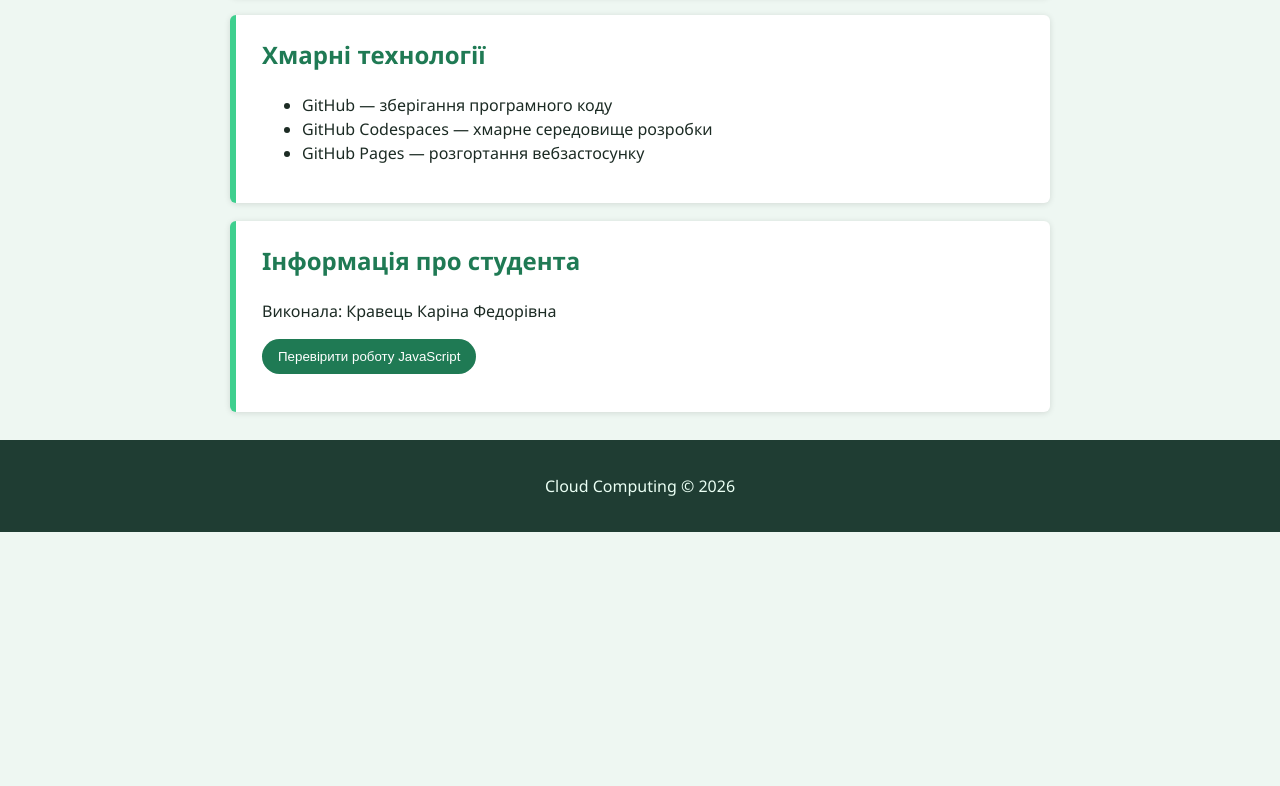
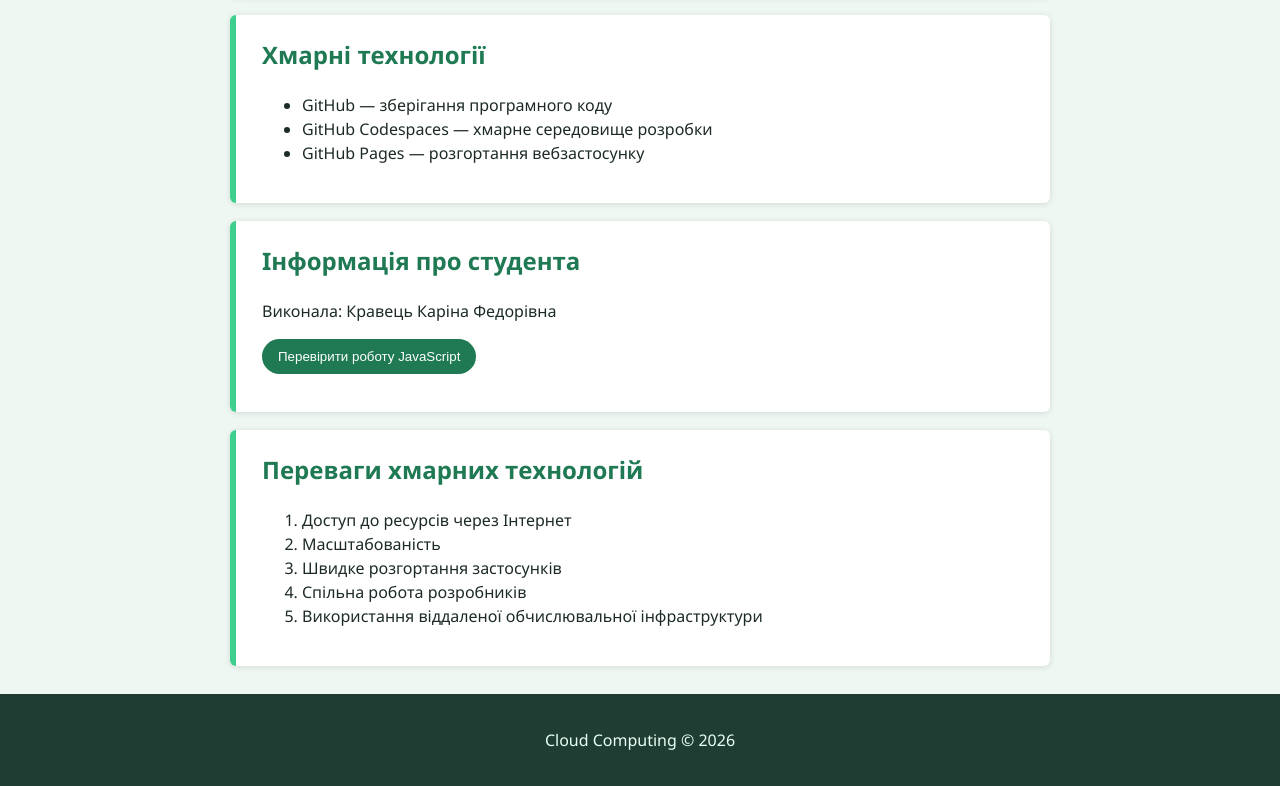
Before and after one commit to kravetskarina/cloud-practice-1, a plain HTML site: page index.html in a window 1280 px wide. Shown: the part 411-1197 px from the top of the page. Before the commit the page ends 943 px from the top, so only its background shows below. Drawn offline with Linux system fonts and the light colour scheme.

Commit message:
Add cloud technologies section

```diff
--- a/index.html
+++ b/index.html
@@ -30,6 +30,16 @@
         <button onclick="showMessage()">Перевірити роботу JavaScript</button>
         <p id="message"></p>
     </section>
+    <section class="card">
+        <h2>Переваги хмарних технологій</h2>
+        <ol>
+            <li>Доступ до ресурсів через Інтернет</li>
+            <li>Масштабованість</li>
+            <li>Швидке розгортання застосунків</li>
+            <li>Спільна робота розробників</li>
+            <li>Використання віддаленої обчислювальної інфраструктури</li>
+        </ol>
+    </section>
 </main>
 <footer>
     <p>Cloud Computing © 2026</p>
```
